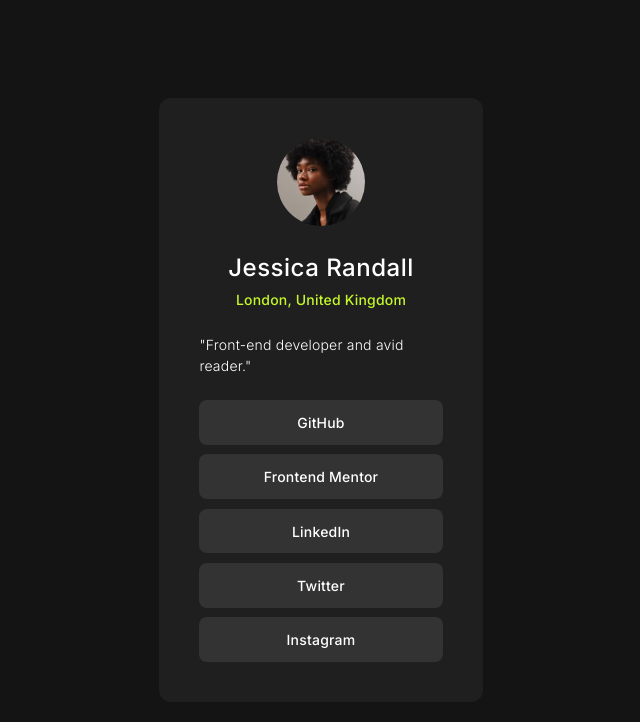
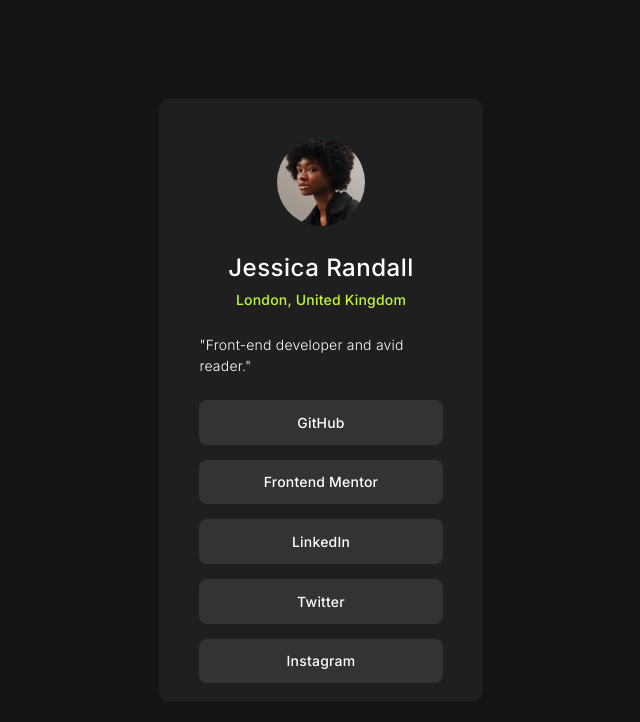
Before and after one commit to Praise25/Social-links-profile, a React (Vite) app: page / in a window 1280 px wide. Shown: the top 722 px of the page, without its empty margins (319-959 px from the left). Built offline with nearby package versions, Linux system fonts and the light colour scheme.

Commit message:
style: use more semantic tags for structuring list of links

```diff
--- a/src/components/CardContent.module.css
+++ b/src/components/CardContent.module.css
@@ -1,6 +1,13 @@
-.container {
+.list-container {
   display: flex;
+  flex: 2;
+  gap: 15px;
   flex-direction: column;
-  flex: 2;
   justify-content: space-between;
+  margin: 0;
+  padding: 0;
 }
+
+.list-item {
+  list-style-type: none;
+}
--- a/src/components/CardContent.tsx
+++ b/src/components/CardContent.tsx
@@ -1,5 +1,5 @@
 import CardButton from "./CardButton";
-import classes from "./CardContent.module.css"
+import classes from "./CardContent.module.css";
 
 const SOCIAL_LINKS_DATA = [
   { id: 1, name: "GitHub", link: "#" },
@@ -11,16 +11,14 @@ const SOCIAL_LINKS_DATA = [
 
 export default function CardContent() {
   return (
-    <div className={classes.container}>
+    <ul className={classes["list-container"]}>
       {[
         SOCIAL_LINKS_DATA.map((data) => (
-          <CardButton
-            key={data.id}
-            buttonText={data.name}
-            buttonLink={data.link}
-          />
+          <li className={classes["list-item"]} key={data.id}>
+            <CardButton buttonText={data.name} buttonLink={data.link} />
+          </li>
         )),
       ]}
-    </div>
+    </ul>
   );
 }
```
